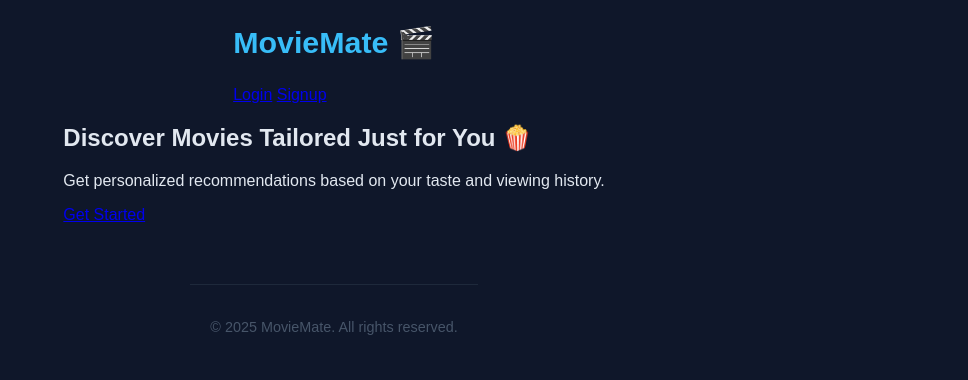
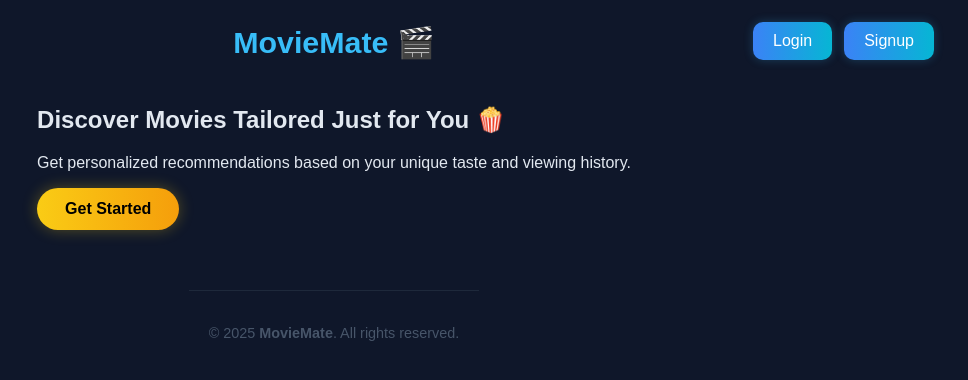
Before and after one commit to tomarabhishek1911/movie-recommender, a Django app: page / in a window 1280 px wide. Shown: the top 380 px of the page, without its empty margins (306-1274 px from the left). Run offline with Django 5.2, Linux system fonts and the light colour scheme.

Commit message:
buttons updated

```diff
--- a/recommender/static/style.css
+++ b/recommender/static/style.css
@@ -199,6 +199,24 @@ section ul {
   box-shadow: 0 0 15px rgba(56, 189, 248, 0.15);
 }
 
+/* ===== CTA Button (Homepage Hero) ===== */
+.cta-btn {
+  background: linear-gradient(90deg, #facc15, #f59e0b);
+  color: #000;
+  padding: 12px 28px;
+  border-radius: 40px;
+  font-weight: 700;
+  text-decoration: none;
+  transition: all 0.3s ease;
+  display: inline-block;
+  box-shadow: 0 0 15px rgba(250, 204, 21, 0.3);
+}
+
+.cta-btn:hover {
+  background: linear-gradient(90deg, #fbbf24, #facc15);
+  transform: scale(1.05);
+}
+
 /* ===== Footer ===== */
 footer {
   text-align: center;
--- a/recommender/templates/home.html
+++ b/recommender/templates/home.html
@@ -3,7 +3,7 @@
 <html lang="en">
 <head>
     <meta charset="UTF-8">
-    <title>Movie Recommender</title>
+    <title>MovieMate 🎬 | Movie Recommender</title>
     <link rel="stylesheet" href="{% static 'style.css' %}">
 </head>
 <body>
@@ -11,9 +11,9 @@
     <nav class="navbar">
         <div class="container">
             <h2 class="logo">MovieMate 🎬</h2>
-            <div class="nav-links">
+            <div class="auth-buttons">
                 {% if user.is_authenticated %}
-                    <span>Welcome, {{ user.username }}</span>
+                    <span class="welcome">Welcome, {{ user.username }}</span>
                     <a href="{% url 'logout' %}" class="btn">Logout</a>
                 {% else %}
                     <a href="{% url 'login' %}" class="btn">Login</a>
@@ -25,9 +25,9 @@
 
     <!-- Hero Section -->
     <section class="hero">
-        <div class="hero-text">
+        <div class="hero-content">
             <h1>Discover Movies Tailored Just for You 🍿</h1>
-            <p>Get personalized recommendations based on your taste and viewing history.</p>
+            <p>Get personalized recommendations based on your unique taste and viewing history.</p>
             {% if not user.is_authenticated %}
                 <a href="{% url 'signup' %}" class="cta-btn">Get Started</a>
             {% else %}
@@ -38,7 +38,7 @@
 
     <!-- Footer -->
     <footer>
-        <p>© 2025 MovieMate. All rights reserved.</p>
+        <p>© 2025 <strong>MovieMate</strong>. All rights reserved.</p>
     </footer>
 </body>
 </html>
```
Also changed, not shown: other parts of recommender/static/style.css (+26 -27 lines), db.sqlite3.
